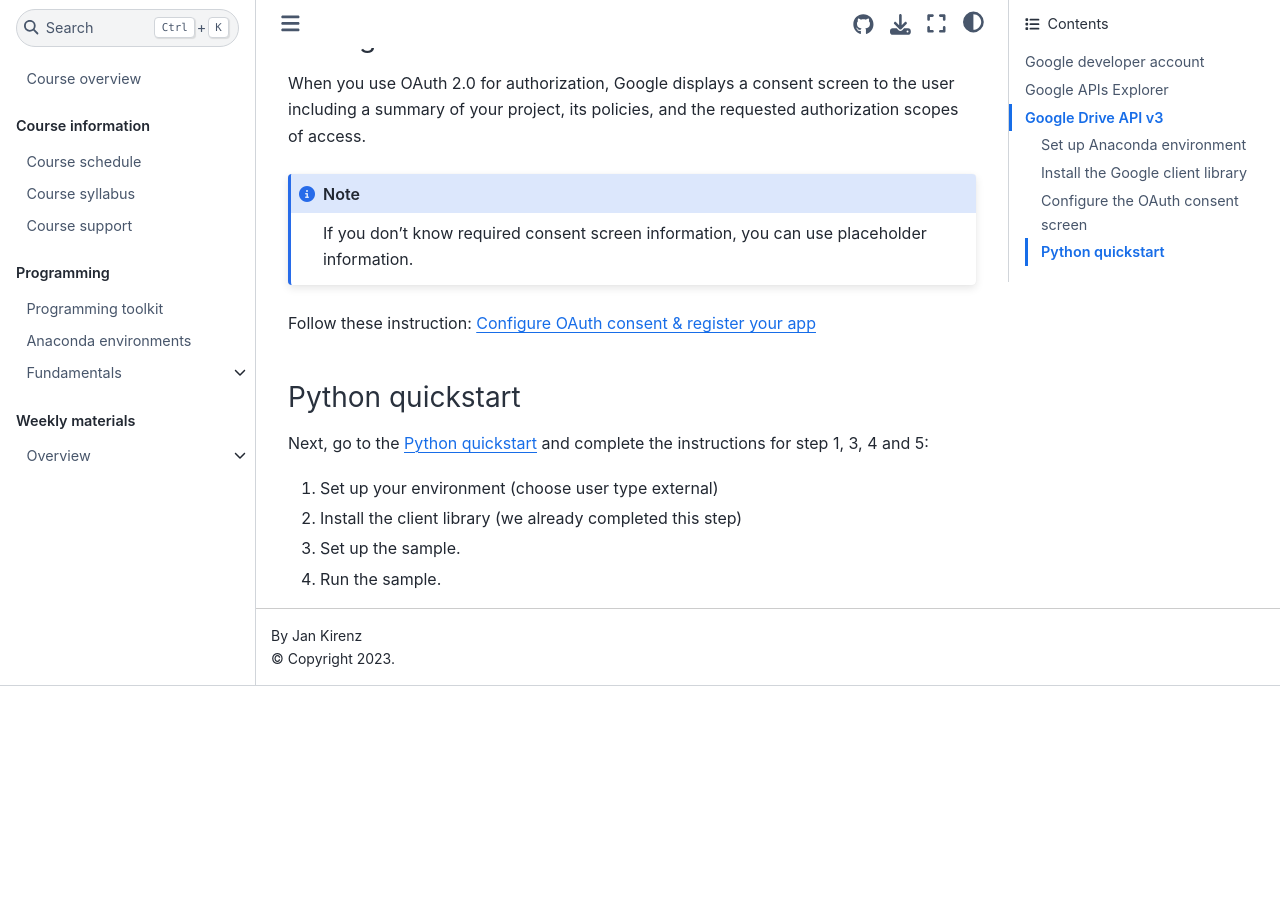
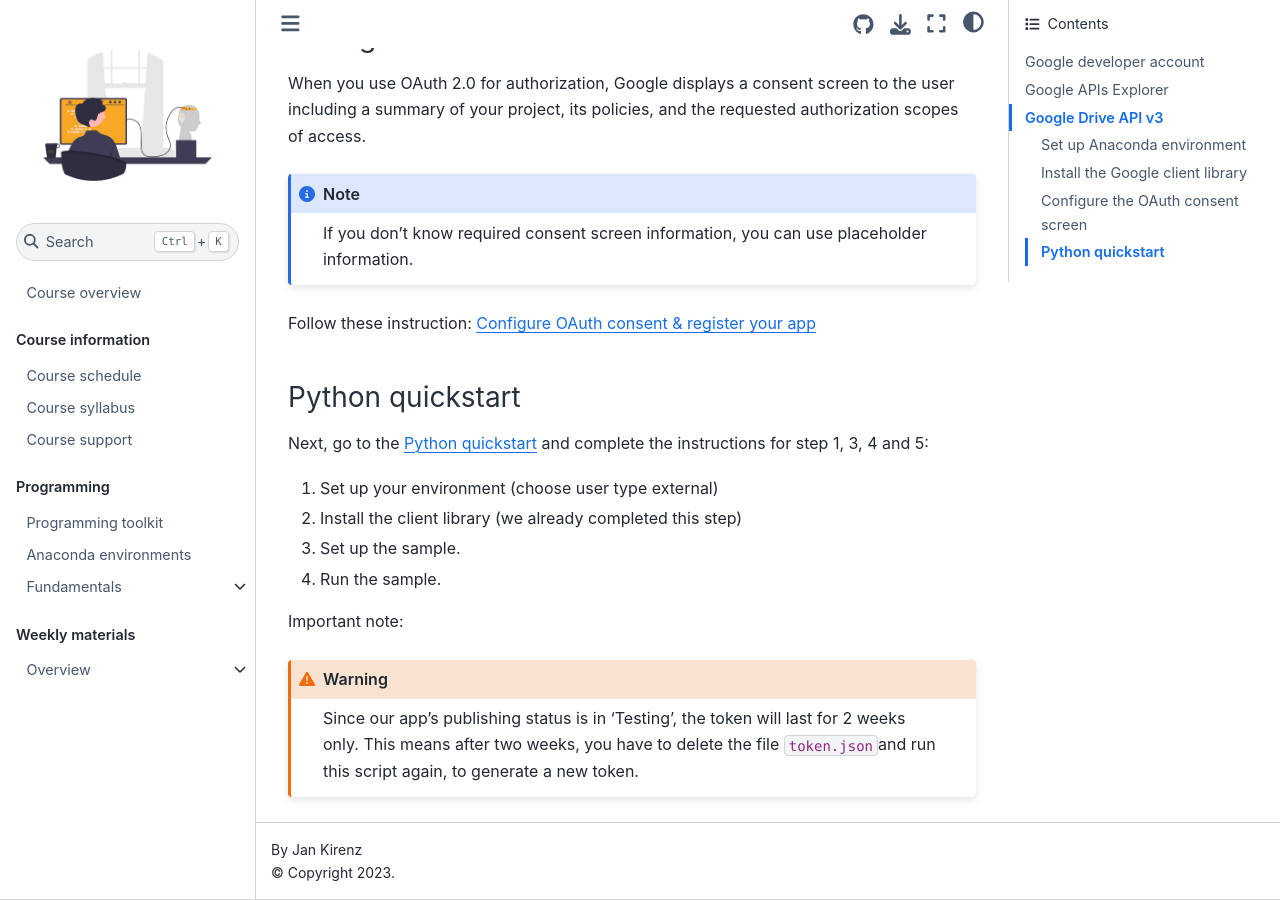
Before and after one commit to ds-ws22/website, a Jupyter Book: the page built from tutorials/google-api/google-apis.md, in a window 1280 px wide and 900 px high, scrolled down 1170 px. Built offline with Jupyter Book 1.0.4 settings and Sphinx 7.4.7 and the Sphinx Book theme 1.1.4, drawn with Linux system fonts in a browser that asks for light colours; comment, search, counter and statistics services are not loaded; before the commit the page ends 1856 px from its top, so only the background shows below that.

Commit message:
Update google-apis.md

````diff
--- a/tutorials/google-api/google-apis.md
+++ b/tutorials/google-api/google-apis.md
@@ -65,3 +65,9 @@
 1. Install the client library (we already completed this step)
 1. Set up the sample.
 1. Run the sample.
+
+Important note:
+
+```{warning}
+Since our app's publishing status is in 'Testing', the token will last for 2 weeks only. This means after two weeks, you have to delete the file `token.json`and run this script again, to generate a new token.
+```
````
